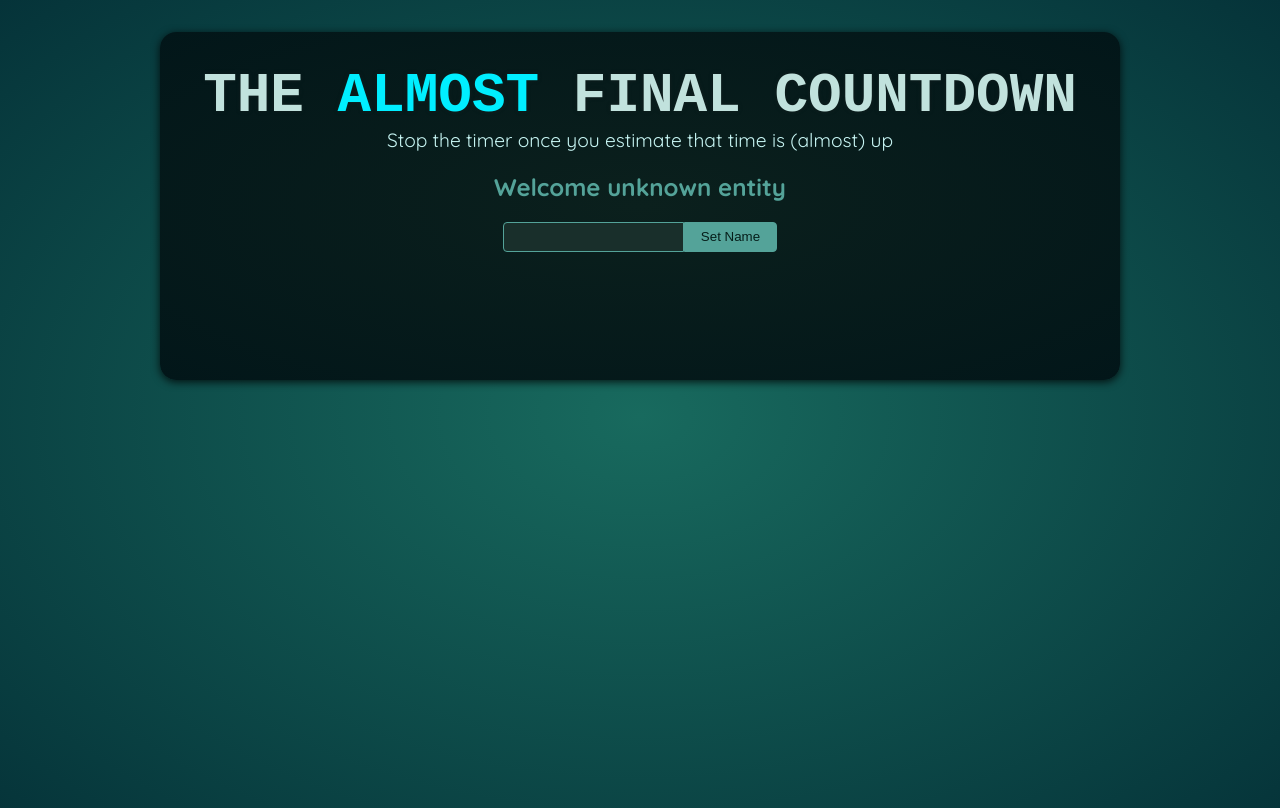
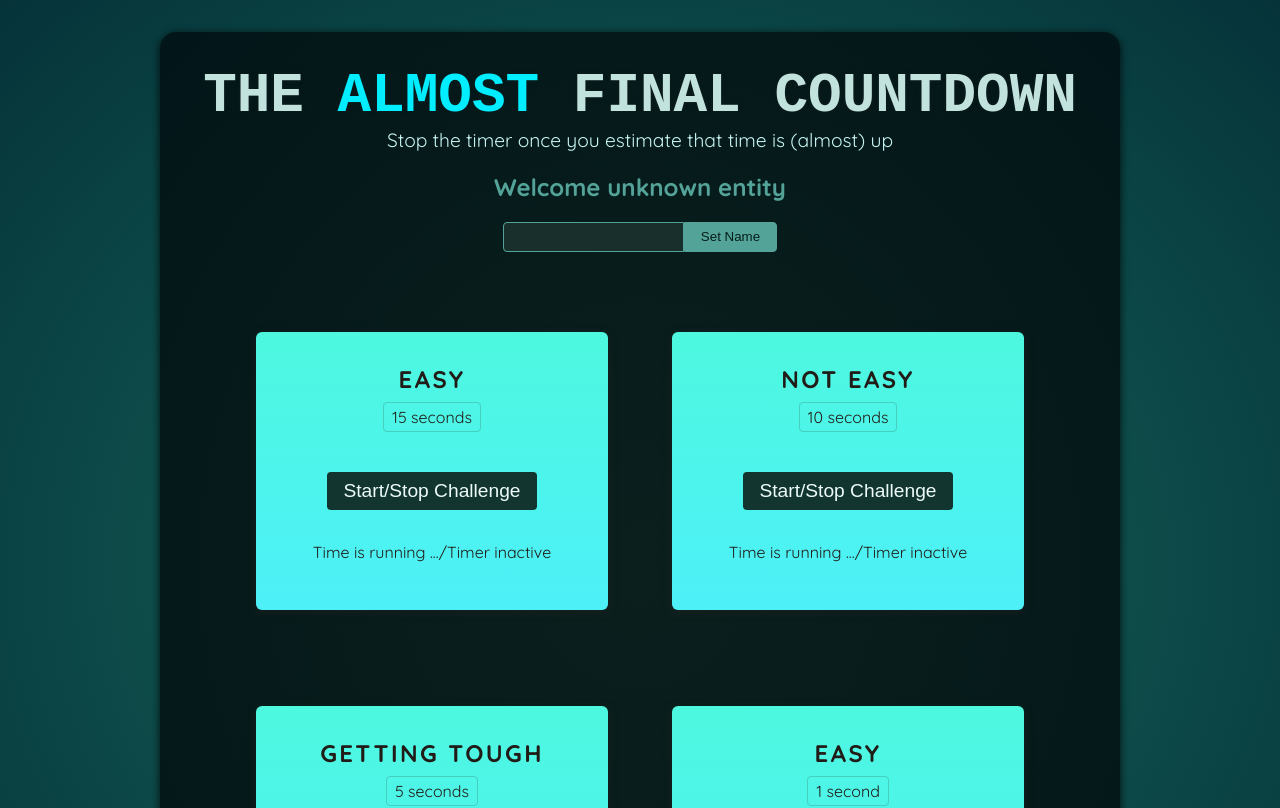
Before and after one commit to Balaji-Vemula/react-refs-portal-time-stop-game, a React (Vite) app: page / in a window 1280 px wide. Shown: the top 808 px of the page. Built offline with nearby package versions, Linux system fonts and the light colour scheme; a web font is replaced by a local one.

Commit message:
Intializing TimerChallenge component

```diff
--- a/src/App.jsx
+++ b/src/App.jsx
@@ -1,10 +1,16 @@
 import Player from './components/Player.jsx';
+import TimerChallenge from './components/TimerChallenge.jsx';
 
 function App() {
   return (
     <>
       <Player />
-      <div id="challenges"></div>
+      <div id="challenges">
+        <TimerChallenge title="Easy" targetTime={15} />
+        <TimerChallenge title="Not easy" targetTime={10} />
+        <TimerChallenge title="Getting tough" targetTime={5} />
+        <TimerChallenge title="Easy" targetTime={1} />
+      </div>
     </>
   );
 }
--- /dev/null
+++ b/src/components/TimerChallenge.jsx
@@ -0,0 +1,16 @@
+import React from "react";
+
+export default function TimerChallenge({ title, targetTime }) {
+  return (
+    <section className="challenge">
+      <h2>{title}</h2>
+      <p className="challenge-time">
+        {targetTime} second{targetTime > 1 ? "s" : ""}
+      </p>
+      <p>
+        <button>Start/Stop Challenge</button>
+      </p>
+      <p>Time is running .../Timer inactive</p>
+    </section>
+  );
+}
```
